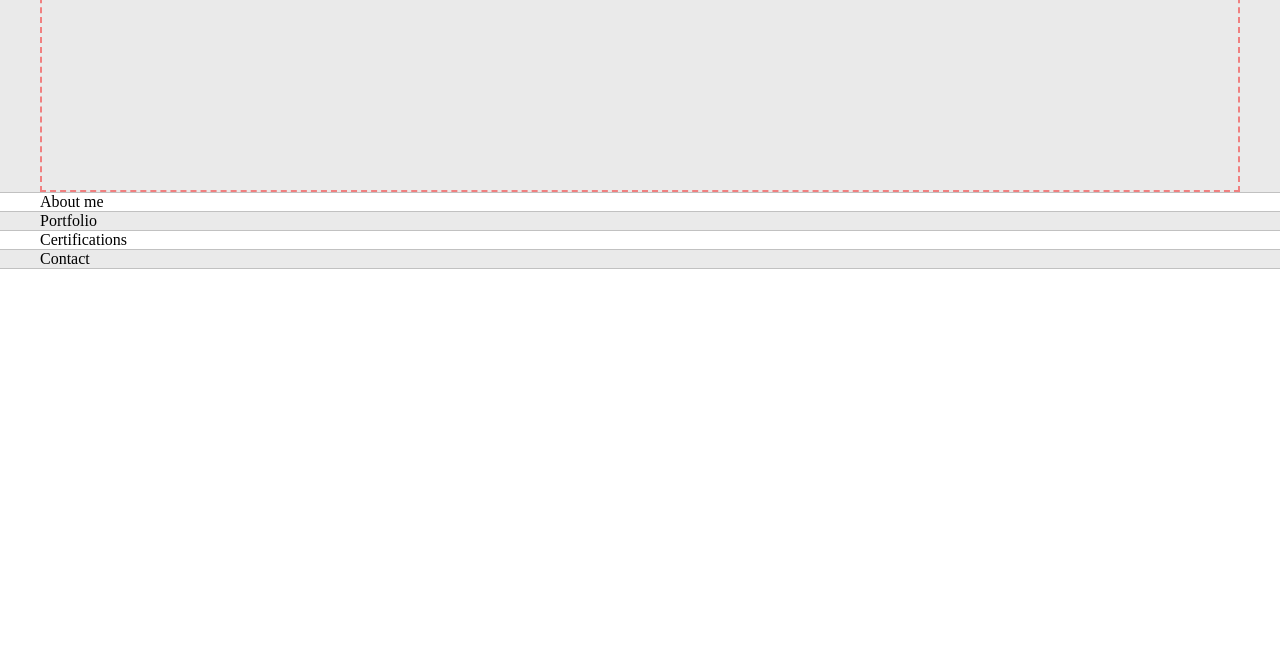
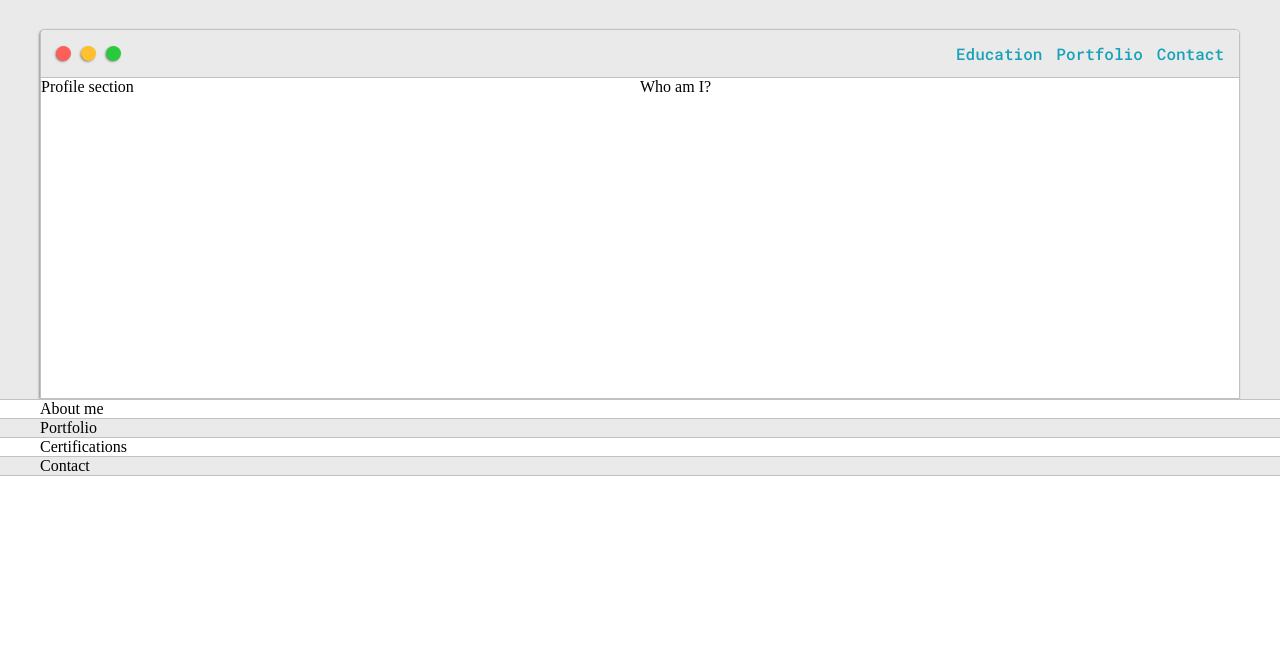
Before and after one commit to dschinzo/dschinzo, a plain HTML site: page index.html in a window 1280 px wide. Shown: the part 132-800 px from the top of the page. Drawn offline with Linux system fonts and the light colour scheme.

Commit message:
Done navigation

```diff
--- a/default.css
+++ b/default.css
@@ -55,8 +55,83 @@ h6{ font-size: 16px;}
 
 .greeting-wrapper{
     display:grid;
-    border:2px dashed lightcoral;
-    min-height: 20em;
+    text-align: center;
+    align-content: center;
+    min-height: 10em;
+}
+
+.intro-wrapper{
+    background-color: var(--secondaryColor);
+    border: 1px solid var(--borderColor);
+    border-radius: 5px 5px 0 0;
+
+    -webkit-box-shadow: -1px 1px 3px -1px rgba(0,0,0,0.75);
+    -moz-box-shadow: -1px 1px 3px -1px rgba(0,0,0,0.75);
+    box-shadow: -1px 1px 3px -1px rgba(0,0,0,0.75);
+
+    display: grid;
+    grid-template-columns: 1fr 1fr;
+    grid-template-rows: 3em 20em;
+    grid-template-areas:
+        'nav-wrapper nav-wrapper'
+        'left-column right-column';
+}
+
+.nav-wrapper{
+    border-radius: 5px 5px 0 0;
+    grid-area: nav-wrapper;
+    border-bottom: 1px solid var(--borderColor);
+    display: flex;
+    justify-content: space-between;
+    align-items: center;
+    background-color: var(--mainColor);
+}
+
+#navigation{
+    margin: 0;
+    padding: 10px;
+}
+
+#navigation li{
+    display: inline-block;
+    margin-right: 5px;
+    margin-left: 5px;
+}
+
+.dots-wrapper{
+    display: flex;
+    padding: 10px;
+}
+
+#dot-1{
+    background-color: #FC6058;
+}
+
+#dot-2{
+    background-color: #FEC02F;
+}
+
+#dot-3{
+    background-color: #2ACA3E;
+}
+
+.browser-dot{
+    background-color: black;
+    height: 15px;
+    width: 15px;
+    border-radius: 50%;
+    margin: 5px;
+    -webkit-box-shadow: -1px 1px 3px -1px rgba(0,0,0,0.75);
+    -moz-box-shadow: -1px 1px 3px -1px rgba(0,0,0,0.75);
+    box-shadow: -1px 1px 3px -1px rgba(0,0,0,0.75);
+}
+
+.left-column{
+    grid-area: left-column;
+}
+
+.right-column{
+    grid-area: right-column;
 }
 
 @media screen and (max-width: 1200px){
--- a/index.html
+++ b/index.html
@@ -13,6 +13,29 @@
       <div class="main-container">
           <div class="greeting-wrapper">
             <h1>Hi, I'm Chinzorigt Ganbat</h1>
+          </div>
+
+          <div class="intro-wrapper">
+            <div class="nav-wrapper">
+              <div class="dots-wrapper">
+                <div id="dot-1" class="browser-dot"></div>
+                <div id="dot-2" class="browser-dot"></div>
+                <div id="dot-3" class="browser-dot"></div>
+              </div>
+
+              <ul id="navigation">
+                <li><a href="#">Education</a></li>
+                <li><a href="#">Portfolio</a></li>
+                <li><a href="#">Contact</a></li>
+
+              </ul>
+            </div>
+            <div class="left-column">
+              Profile section
+            </div>
+            <div class="right-column">
+              Who am I?
+            </div>
           </div>
       </div>
     </section>
```
